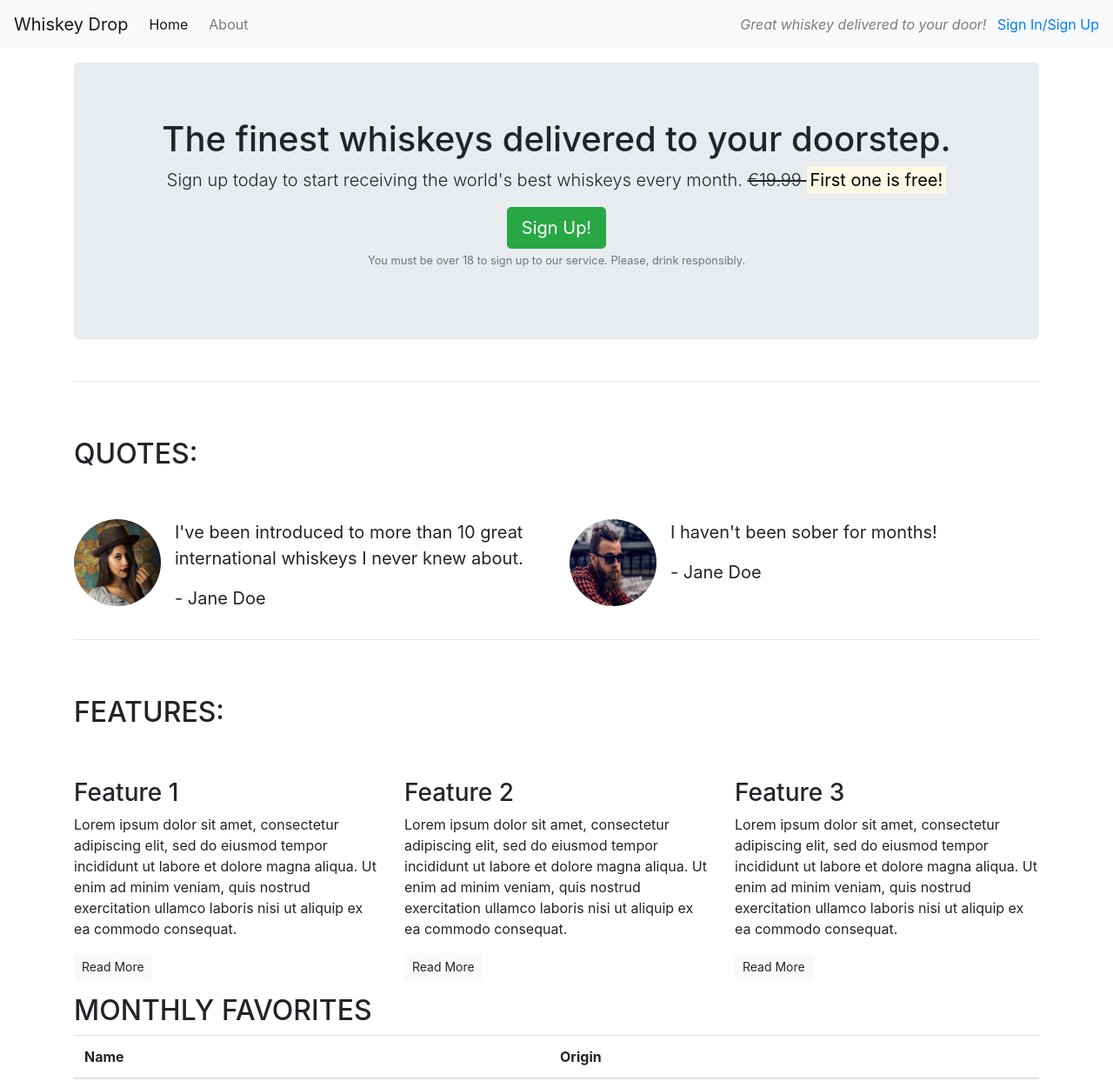
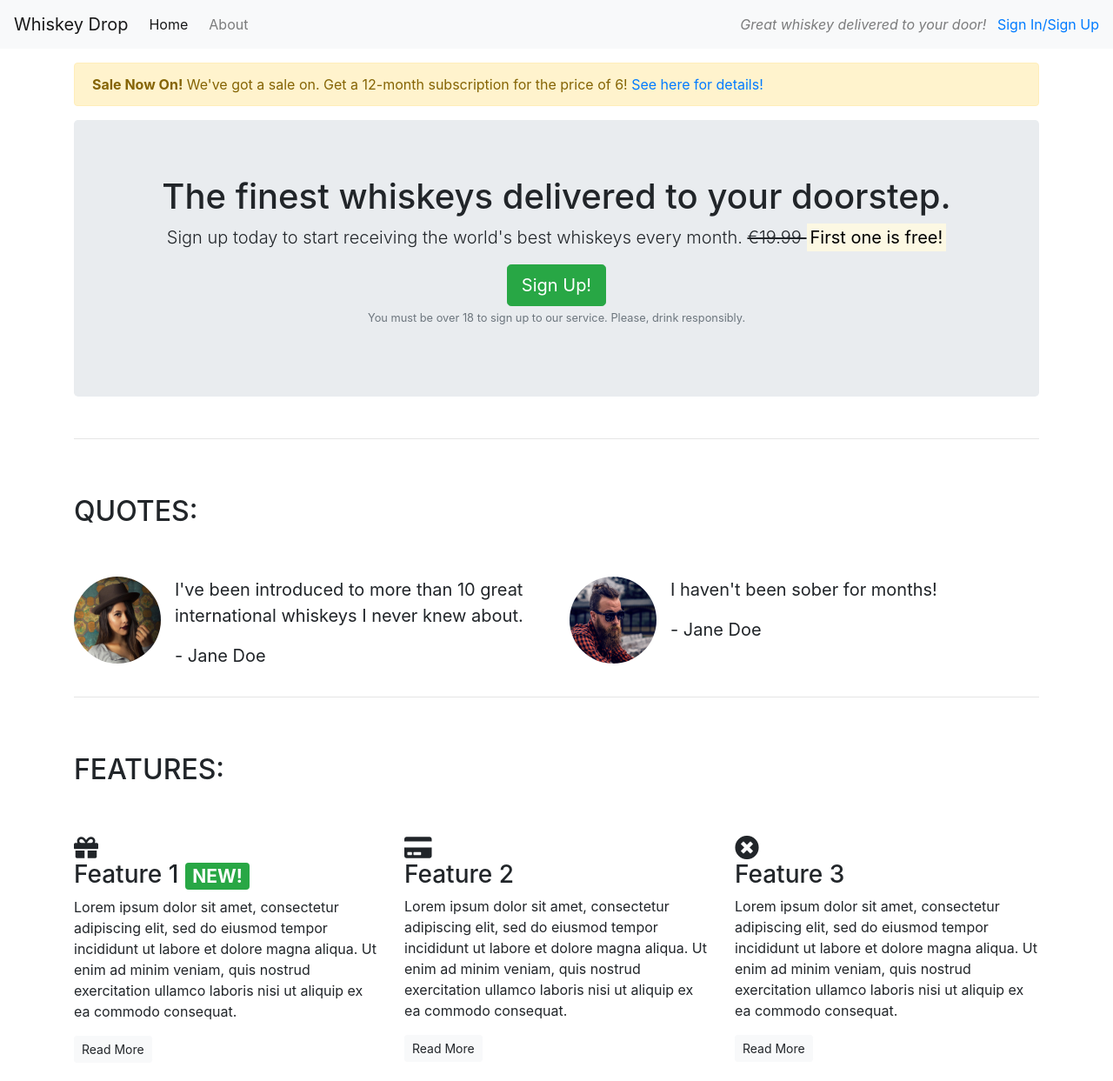
Before and after one commit to Saraholoughlin5/bootstrap4, a plain HTML site: page index.html in a window 1280 px wide. Shown: the top 1243 px of the page at 87% size. Drawn offline with nearby package versions, Linux system fonts and the light colour scheme.

Commit message:
icons and alert added

```diff
--- a/index.html
+++ b/index.html
@@ -10,6 +10,7 @@
 	<script src="https://stackpath.bootstrapcdn.com/bootstrap/4.3.1/js/bootstrap.min.js"
 		integrity="sha384-JjSmVgyd0p3pXB1rRibZUAYoIIy6OrQ6VrjIEaFf/nJGzIxFDsf4x0xIM+B07jRM" crossorigin="anonymous">
 	</script>
+    <link rel="stylesheet" href="https://use.fontawesome.com/releases/v5.6.3/css/all.css" integrity="sha384-UHRtZLI+pbxtHCWp1t77Bi1L4ZtiqrqD80Kn4Z8NTSRyMA2Fd33n5dQ8lWUE00s/" crossorigin="anonymous"/>
 </head>
 
 <body>
@@ -26,6 +27,11 @@
 		</div>
 	</nav>
 	<article class="container mt-3">
+        <div class="row d-none d-sm-block">
+            <div class="col-12">
+                <div class="alert alert-warning"><strong>Sale Now On!</strong> We've got a sale on. Get a 12-month subscription for the price of 6! <a href="">See here for details!</a></div>
+            </div>
+        </div>
 		<!-- Callout -->
 		<div class="row">
 			<div class="col-12">
@@ -96,7 +102,7 @@
 			<div class="row">
 				<div class="col-12 col-md-6 col-lg-4">
 					<div class="feature">
-						<h3>Feature 1</h3>
+						<h3><i class="fas fa-gift d-none d-sm-block"></i> Feature 1 <span class="badge badge-success">NEW!</span></h3>
 						<p>Lorem ipsum dolor sit amet, consectetur adipiscing elit, sed do eiusmod tempor incididunt
 							ut labore et dolore magna aliqua. Ut enim ad minim veniam, quis nostrud exercitation ullamco
 							laboris nisi ut aliquip ex ea commodo consequat.</p>
@@ -105,7 +111,7 @@
 				</div>
 				<div class="col-12 col-md-6 col-lg-4">
 					<div class="feature">
-						<h3>Feature 2</h3>
+						<h3><i class="fas fa-credit-card d-none d-sm-block"></i> Feature 2</h3>
 						<p>Lorem ipsum dolor sit amet, consectetur adipiscing elit, sed do eiusmod tempor incididunt
 							ut labore et dolore magna aliqua. Ut enim ad minim veniam, quis nostrud exercitation ullamco
 							laboris nisi ut aliquip ex ea commodo consequat.</p>
@@ -114,7 +120,7 @@
 				</div>
 				<div class="col-12 d-md-none d-lg-block col-lg-4">
 					<div class="feature">
-						<h3>Feature 3</h3>
+						<h3><i class="fas fa-times-circle d-none d-sm-block"></i> Feature 3</h3>
 						<p>Lorem ipsum dolor sit amet, consectetur adipiscing elit, sed do eiusmod tempor incididunt
 							ut labore et dolore magna aliqua. Ut enim ad minim veniam, quis nostrud exercitation ullamco
 							laboris nisi ut aliquip ex ea commodo consequat.</p>
```
